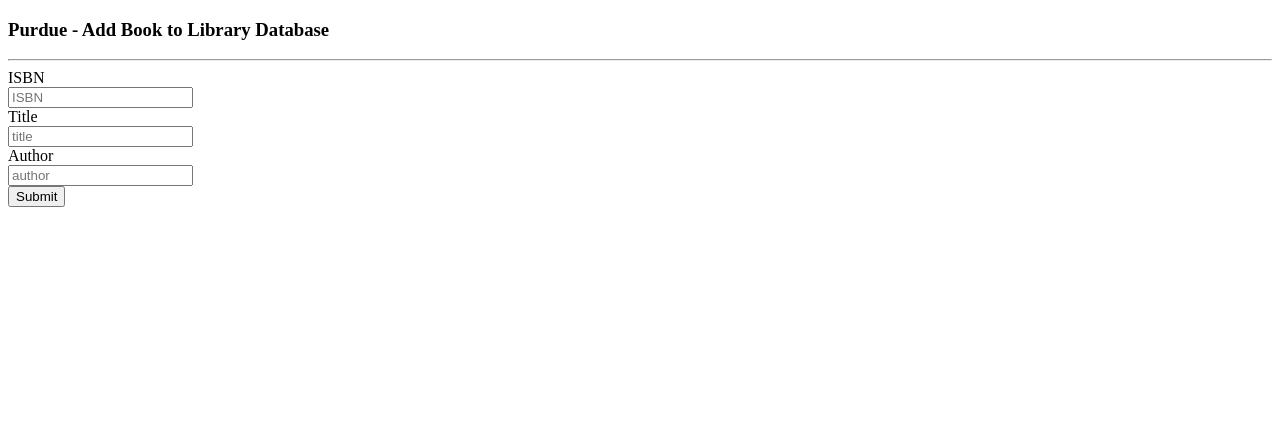
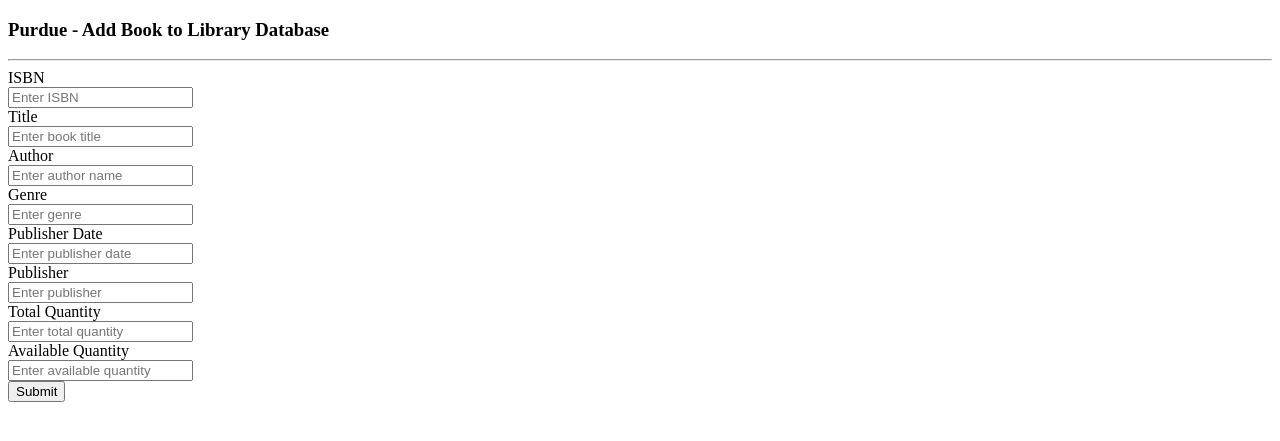
Before and after one commit to CS348-GroupProject/CS348-Group-Project, a Flask app: page /new in a window 1280 px wide. Shown: the top 441 px of the page. Run offline with Flask 2, Linux system fonts and the light colour scheme.

Commit message:
Updated library schema to match documentation

```diff
--- a/app.py
+++ b/app.py
@@ -1,36 +1,49 @@
 from flask import Flask, request, flash, url_for, redirect, render_template
 from flask_sqlalchemy import SQLAlchemy
+import flask_sqlalchemy
+
 
 app = Flask(__name__, template_folder='templates')
 app.config['SQLALCHEMY_DATABASE_URI'] = 'sqlite:///mydata.db'
 app.secret_key = "secert_key"
 db = SQLAlchemy(app)
 
-class books(db.Model):
-    isbn = db.Column(db.Integer, primary_key=True)
-    title = db.Column(db.String(100))
-    author = db.Column(db.String(100))
+from datetime import datetime
+import sys
+class library(db.Model):
+    isbn = db.Column(db.Integer, primary_key=True, nullable=False)
+    title = db.Column(db.String(200), nullable=False)
+    author = db.Column(db.String(200), nullable=False)
+    genre = db.Column(db.String(200), nullable=False)
+    pub_date = db.Column(db.DateTime, nullable=False)
+    publisher = db.Column(db.String(200), nullable=False)
+    total_quantity = db.Column(db.Integer, nullable=False)
+    available_quantity = db.Column(db.Integer, nullable=False)
 
-    def __init__(self, isbn, title, author):
+    def __init__(self, isbn, title, author, genre, pub_date, publisher, total_quantity, available_quantity):
         self.isbn = isbn
         self.title = title
         self.author = author
+        self.genre = genre
+        self.pub_date = pub_date
+        self.publisher = publisher
+        self.total_quantity = total_quantity
+        self.available_quantity = available_quantity
 
     @app.route('/')
     def show_all():
-        return render_template('show_all.html', books = books.query.all())
+        return render_template('show_all.html', library_books = library.query.all())
 
     @app.route('/new', methods = ['GET', 'POST'])
     def new():
         if request.method == 'POST':
-            if not request.form['isbn'] or not request.form['title'] or not request.form['author']:
+            if not request.form['isbn'] or not request.form['title'] or not request.form['author'] or not request.form['genre'] or not request.form['pub_date'] or not request.form['publisher'] or not request.form['total_quantity'] or not request.form['avail_quantity']:
                 flash('Please enter all the fields', 'error')
             else:
-                book = books(request.form['isbn'], request.form['title'], request.form['author'])
-                #db.session.delete(books.query.get_or_404(1234567))  USE THIS STATEMENT TO DELETE ANY DUMMY BOOK DATA
-                db.session.add(book)
+                new_book = library(int(request.form['isbn']), request.form['title'], request.form['author'], request.form['genre'], datetime.strptime(request.form['pub_date'], '%m/%d/%Y'), request.form['publisher'], int(request.form['total_quantity']), int(request.form['avail_quantity']))
+                db.session.add(new_book)
                 db.session.commit()
-                flash('Book was successfully added!')
+                flash('Book was successfully added to the Library!')
                 return redirect(url_for('show_all'))
         return render_template('new.html')
 
@@ -38,7 +51,7 @@ class books(db.Model):
     def search():
         if request.method == 'POST':
             flash('Book was successfully found!')
-            result = db.session.execute('SELECT * FROM books WHERE isbn = :inputISBN', {'inputISBN' : request.form['search']})
+            result = db.session.execute('SELECT * FROM library WHERE isbn = :inputISBN', {'inputISBN' : request.form['search']})
             bookFound = []
             for x in result:
                 bookFound.append(tuple(x))
--- a/templates/new.html
+++ b/templates/new.html
@@ -13,11 +13,29 @@
 
       <form action = "{{ request.path }}" method = "post">
          <label for = "name">ISBN</label><br>
-         <input type = "text" name = "isbn" placeholder = "ISBN" /><br>
+         <input type = "text" name = "isbn" placeholder = "Enter ISBN" /><br>
+
          <label for = "title">Title</label><br>
-         <input type = "text" name = "title" placeholder = "title" /><br>
+         <input type = "text" name = "title" placeholder = "Enter book title" /><br>
+
          <label for = "author">Author</label><br>
-         <input type = "text" name = "author" placeholder = "author" /><br>
+         <input type = "text" name = "author" placeholder = "Enter author name" /><br>
+
+         <label for = "genre">Genre</label><br>
+         <input type = "text" name = "genre" placeholder = "Enter genre" /><br>
+
+         <label for = "pub_date">Publisher Date</label><br>
+         <input type = "text" name = "pub_date" placeholder = "Enter publisher date" /><br>
+
+         <label for = "publisher">Publisher</label><br>
+         <input type = "text" name = "publisher" placeholder = "Enter publisher" /><br>
+
+         <label for = "total_quantity">Total Quantity</label><br>
+         <input type = "text" name = "total_quantity" placeholder = "Enter total quantity" /><br>
+
+         <label for = "avail_quantity">Available Quantity</label><br>
+         <input type = "text" name = "avail_quantity" placeholder = "Enter available quantity" /><br>
+
          <input type = "submit" value = "Submit" />
       </form>
 
```
Also changed, not shown: templates/search.html (+10 -0 lines), templates/show_all.html (+11 -1 lines), mydata.db.
